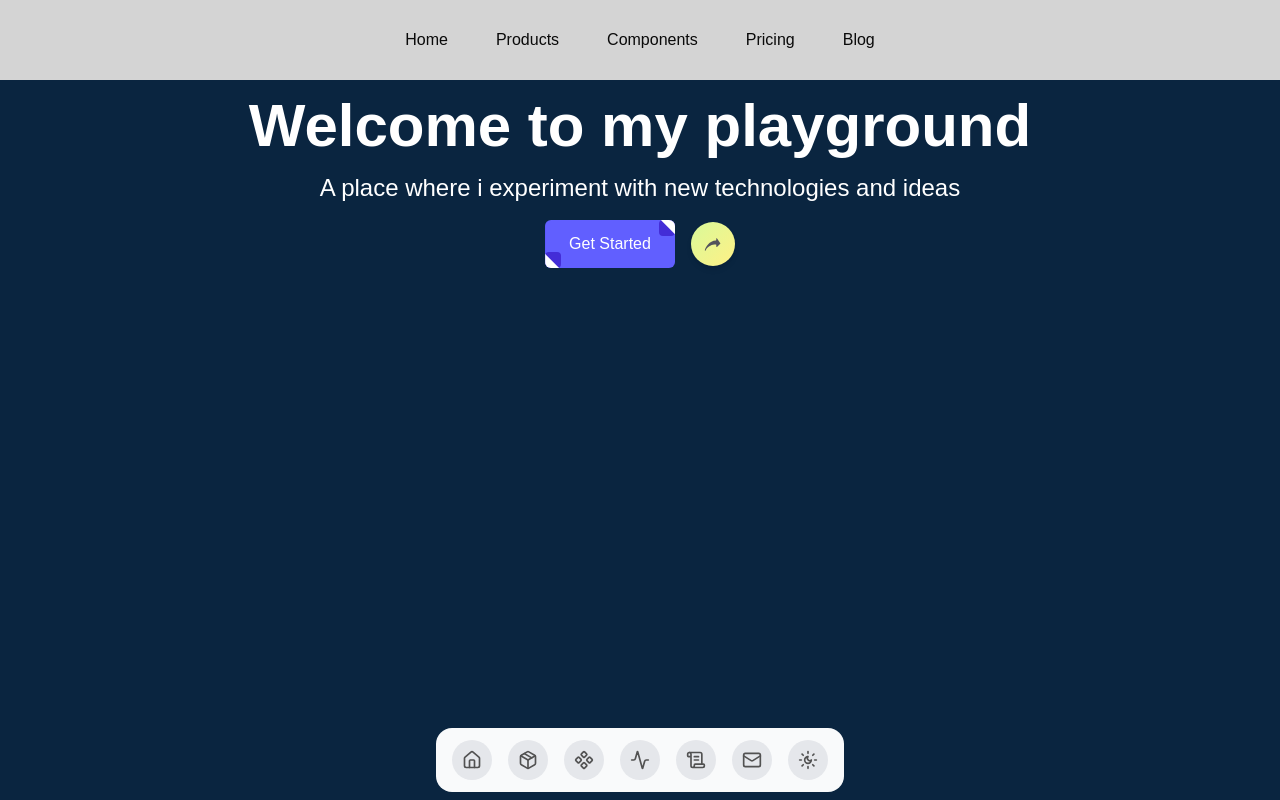
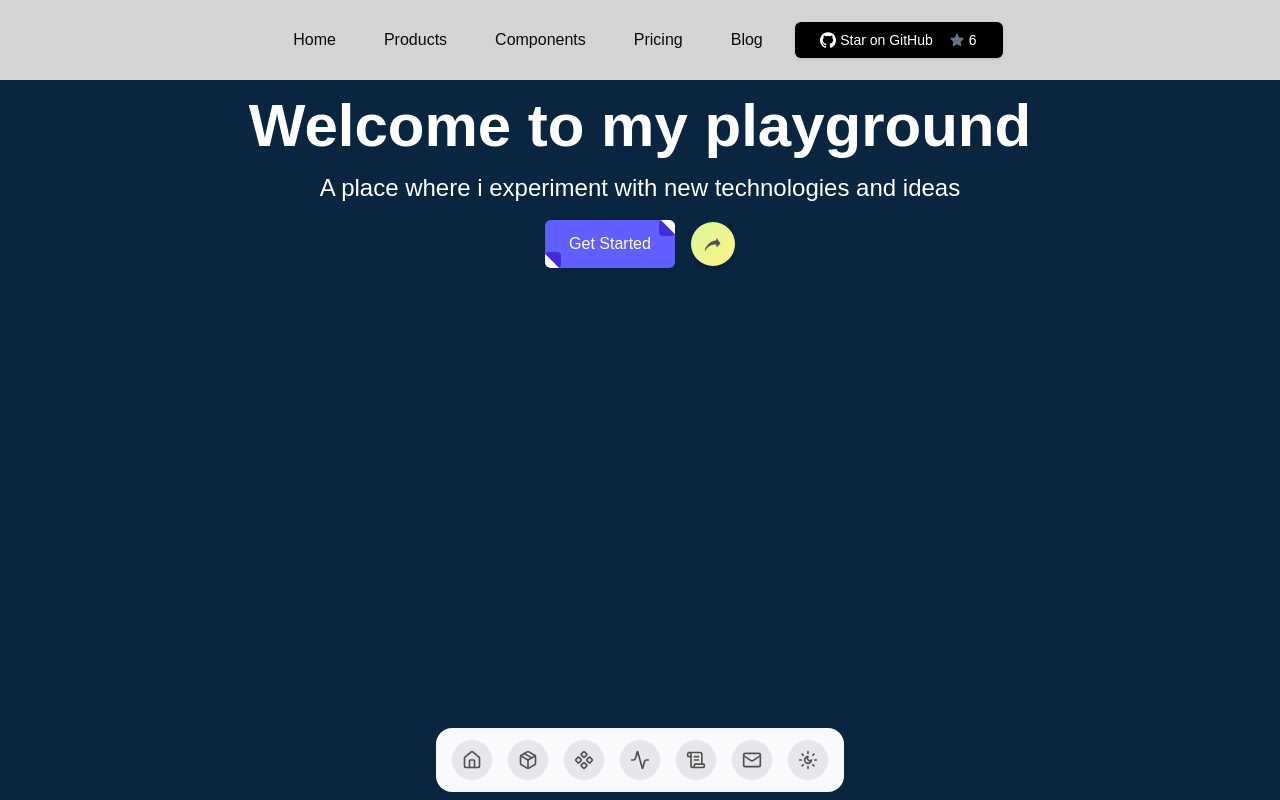
Before and after one commit to Niadul-Munna/playground-nextjs, a Next.js app: page / in a window 1280 px wide. Shown: the top 800 px of the page. Built offline with nearby package versions, Linux system fonts and the light colour scheme; no server answers.

Commit message:
git hub start button added

```diff
--- a/src/components/navbar.tsx
+++ b/src/components/navbar.tsx
@@ -1,5 +1,6 @@
 import Link from "next/link";
 import React from "react";
+import GitButton from "./ui/git-button";
 
 const menu = [
   {
@@ -36,6 +37,7 @@ const Navbar = () => {
           {item.title}
         </Link>
       ))}
+      <GitButton />
     </div>
   );
 };
```
